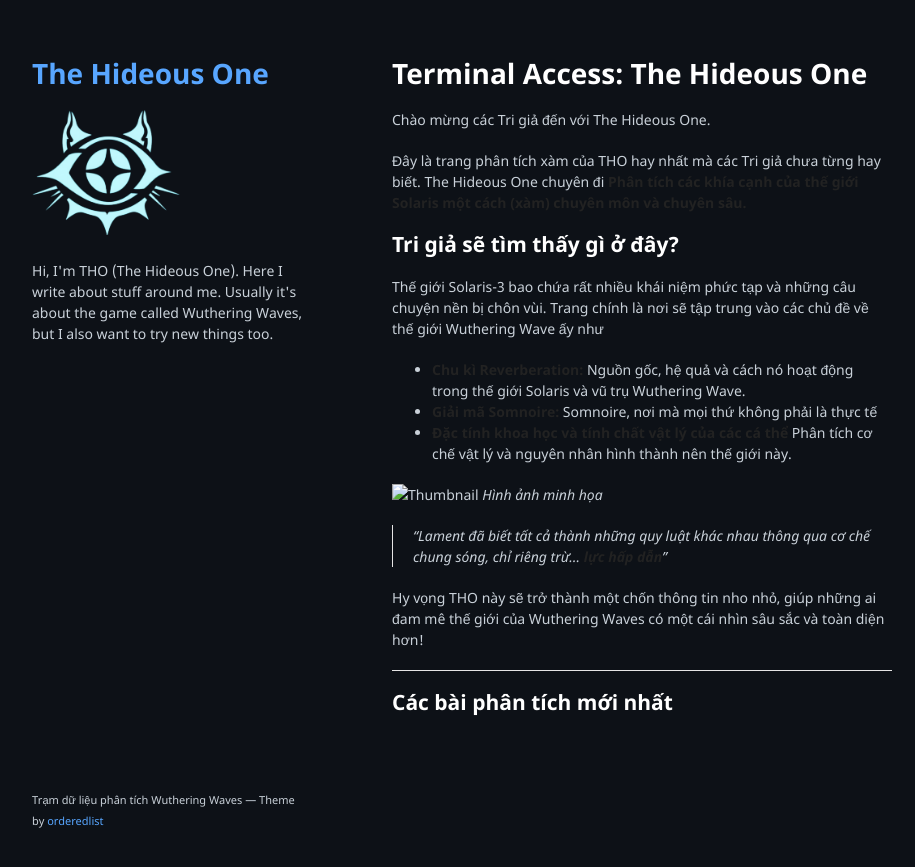
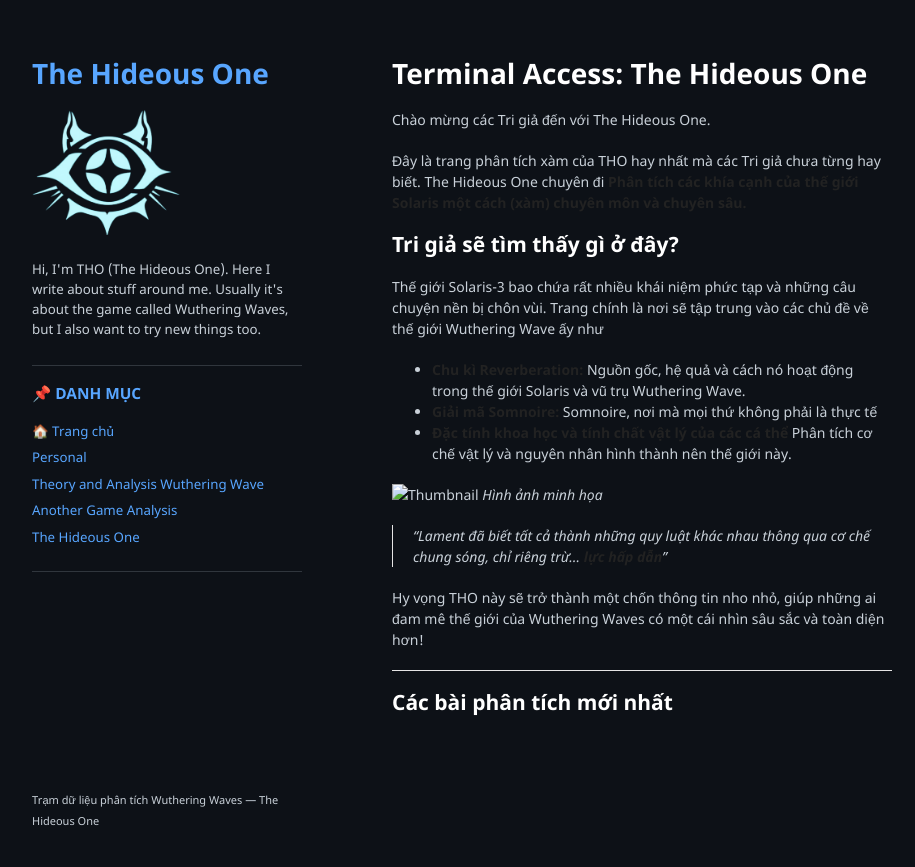
Before and after one commit to Atovenish/THO.github.io, a Jekyll site: the page built from index.md, in a window 1280 px wide. Shown: the top 867 px of the page, without its empty margins (178-1093 px from the left). Built offline with Jekyll 4.4.1, drawn with Linux system fonts in a browser that asks for light colours.

Commit message:
Enhance link styles and update layout comments
Updated link styles and added hover effect. Modified layout comments for clarity.

```diff
--- a/_layouts/default.html
+++ b/_layouts/default.html
@@ -10,9 +10,8 @@
       body { background-color: #0d1117 !important; color: #c9d1d9 !important; }
       .wrapper { background-color: #0d1117 !important; }
       h1, h2, h3, h4, h5, h6 { color: #ffffff !important; }
-      /* Đổi màu link sang xanh dương nhạt cho nổi bật trên nền đen */
-      a { color: #58a6ff !important; }
-      /* Màu viền (đường kẻ ngang) sáng nhẹ lên một chút */
+      a { color: #58a6ff !important; text-decoration: none; }
+      a:hover { text-decoration: underline; }
       hr { border-color: #30363d !important; }
     </style>
 
@@ -26,44 +25,58 @@
   <body>
     <div class="wrapper">
 
-      <!-- Cột bên trái (Sidebar) -->
+      <!-- ========================================== -->
+      <!-- BANNER XUẤT HIỆN Ở TRÊN CÙNG TOÀN TRANG -->
+      <!-- ========================================== -->
+      {% if page.banner %}
+        <div style="width: 100%; margin-bottom: 40px; clear: both;">
+          <img src="{{ page.banner | relative_url }}" alt="Banner bài viết" style="width: 100%; border-radius: 8px; object-fit: cover; max-height: 350px;">
+        </div>
+      {% elsif site.banner %}
+        <div style="width: 100%; margin-bottom: 40px; clear: both;">
+          <img src="{{ site.banner | relative_url }}" alt="Banner mặc định" style="width: 100%; border-radius: 8px; object-fit: cover; max-height: 350px;">
+        </div>
+      {% endif %}
+
+      <!-- ========================================== -->
+      <!-- CỘT BÊN TRÁI (KHU VỰC LOGO & INDEX) -->
+      <!-- ========================================== -->
       <header>
         <h1><a href="{{ "/" | absolute_url }}">{{ site.title | default: site.github.repository_name }}</a></h1>
 
-        <!-- ĐÃ BỎ BO TRÒN LOGO VÀ ĐỔ BÓNG -->
+        <!-- Logo không bo tròn -->
         {% if site.logo %}
           <img src="{{site.logo | relative_url}}" alt="Logo" style="max-width: 150px; margin-bottom: 20px;" />
         {% endif %}
 
-        <p>{{ site.description | default: site.github.project_tagline }}</p>
+        <p style="font-size: 0.95em; line-height: 1.5; margin-bottom: 25px;">{{ site.description | default: site.github.project_tagline }}</p>
 
-        {% if site.show_downloads %}
-        <ul class="downloads">
-          <li><a href="{{ site.github.zip_url }}">Download <strong>ZIP File</strong></a></li>
-          <li><a href="{{ site.github.tar_url }}">Download <strong>TAR Ball</strong></a></li>
-          <li><a href="{{ site.github.repository_url }}">View On <strong>GitHub</strong></a></li>
-        </ul>
-        {% endif %}
+        <!-- KHUNG INDEX ĐIỀU HƯỚNG BÊN TRÁI -->
+        <div style="margin-top: 20px; border-top: 1px solid #30363d; border-bottom: 1px solid #30363d; padding: 20px 0;">
+          <h3 style="font-size: 1.1em; color: #58a6ff !important; margin-bottom: 15px; margin-top: 0;">📌 DANH MỤC</h3>
+          <ul style="list-style: none; padding: 0; margin: 0; font-size: 0.95em; line-height: 2;">
+            <li><a href="{{ "/" | absolute_url }}">🏠 Trang chủ</a></li>
+            <li><a href="#"> Personal </a></li>
+            <li><a href="#"> Theory and Analysis Wuthering Wave </a></li>
+            <li><a href="#"> Another Game Analysis </a></li>
+            <li><a href="#"> The Hideous One</a></li>
+          </ul>
+        </div>
+
       </header>
 
-      <!-- Cột bên phải (Nội dung chính) -->
+      <!-- ========================================== -->
+      <!-- CỘT BÊN PHẢI (NỘI DUNG CHÍNH) -->
+      <!-- ========================================== -->
       <section>
-
-        <!-- Code hiển thị Banner -->
-        {% if page.banner %}
-          <img src="{{ page.banner | relative_url }}" alt="Banner bài viết" style="width: 100%; border-radius: 8px; margin-bottom: 20px; object-fit: cover; max-height: 350px;">
-        {% elsif site.banner %}
-          <img src="{{ site.banner | relative_url }}" alt="Banner mặc định" style="width: 100%; border-radius: 8px; margin-bottom: 20px; object-fit: cover; max-height: 350px;">
-        {% endif %}
-
-        <!-- NỘI DUNG BÀI VIẾT MARKDOWN SẼ HIỂN THỊ Ở ĐÂY -->
         {{ content }}
-
       </section>
 
-      <!-- Chân trang -->
-      <footer>
-        <p><small>Trạm dữ liệu phân tích Wuthering Waves &mdash; Theme by <a href="https://github.com/orderedlist">orderedlist</a></small></p>
+      <!-- ========================================== -->
+      <!-- CHÂN TRANG -->
+      <!-- ========================================== -->
+      <footer style="clear: both; padding-top: 40px;">
+        <p><small>Trạm dữ liệu phân tích Wuthering Waves &mdash; The Hideous One</small></p>
       </footer>
 
     </div>
```
